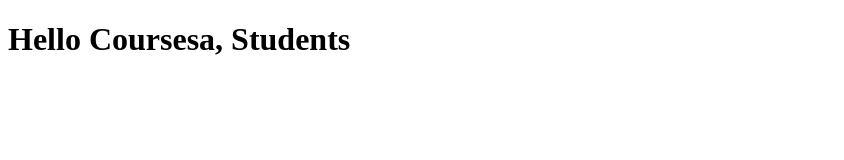
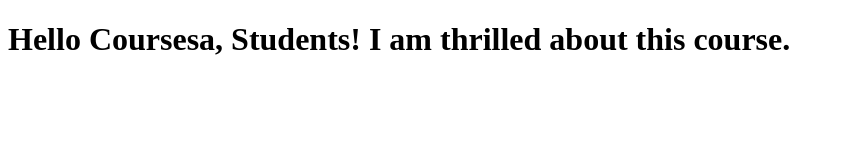
Before and after one commit to milk4tea/coursera-angularjs, a plain HTML site: page index.html in a window 1280 px wide. Shown: the whole page, without its empty margins (0-844 px from the left). Drawn offline with Linux system fonts and the light colour scheme.

Commit message:
update index.html

```diff
--- a/index.html
+++ b/index.html
@@ -5,6 +5,6 @@
     <title>Hello Coursesa</title>
   </head>
   <body>
-    <h1>Hello Coursesa, Students</h1>
+    <h1>Hello Coursesa, Students! I am thrilled about this course.</h1>
   </body>
 </html>
```
